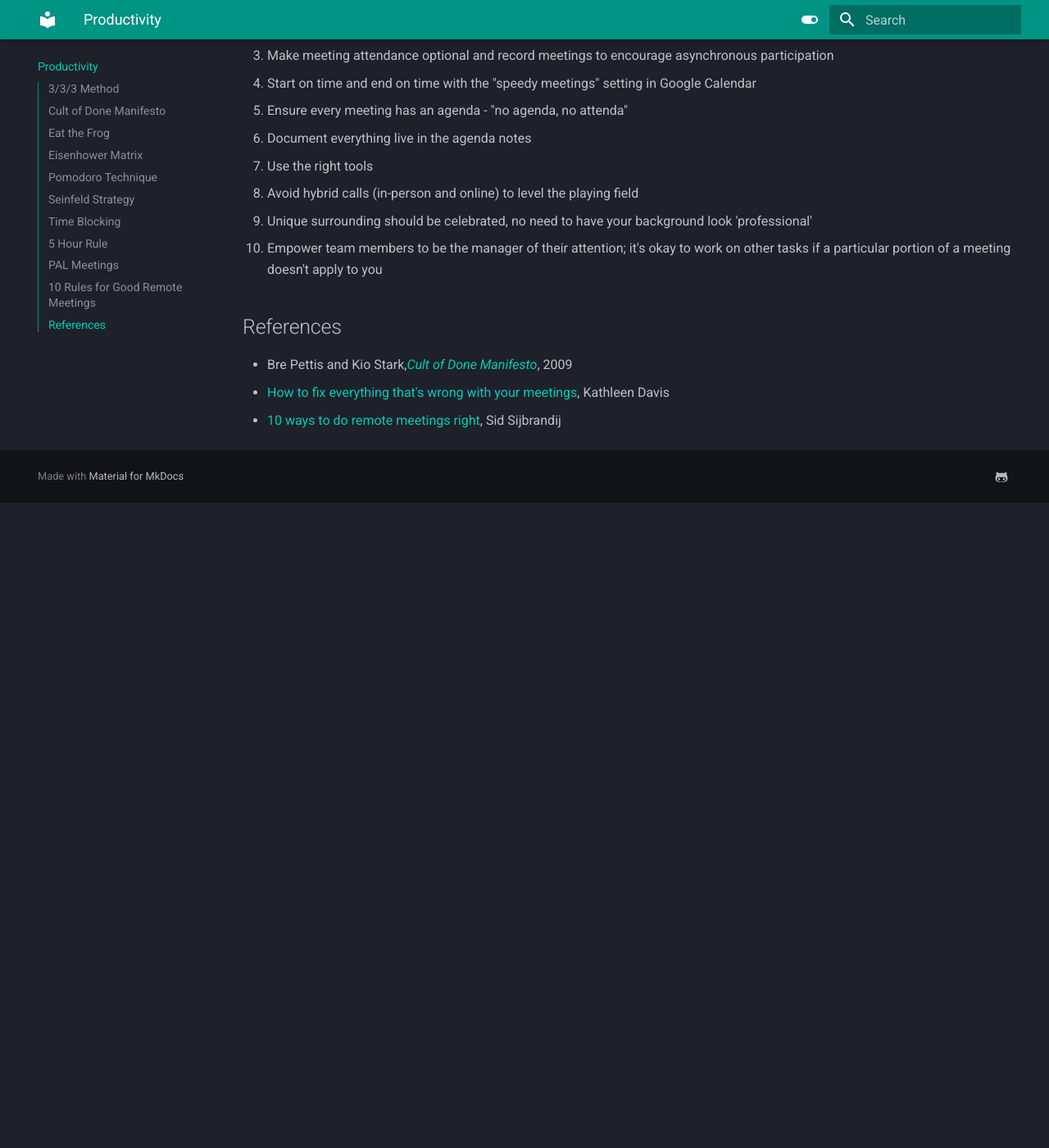
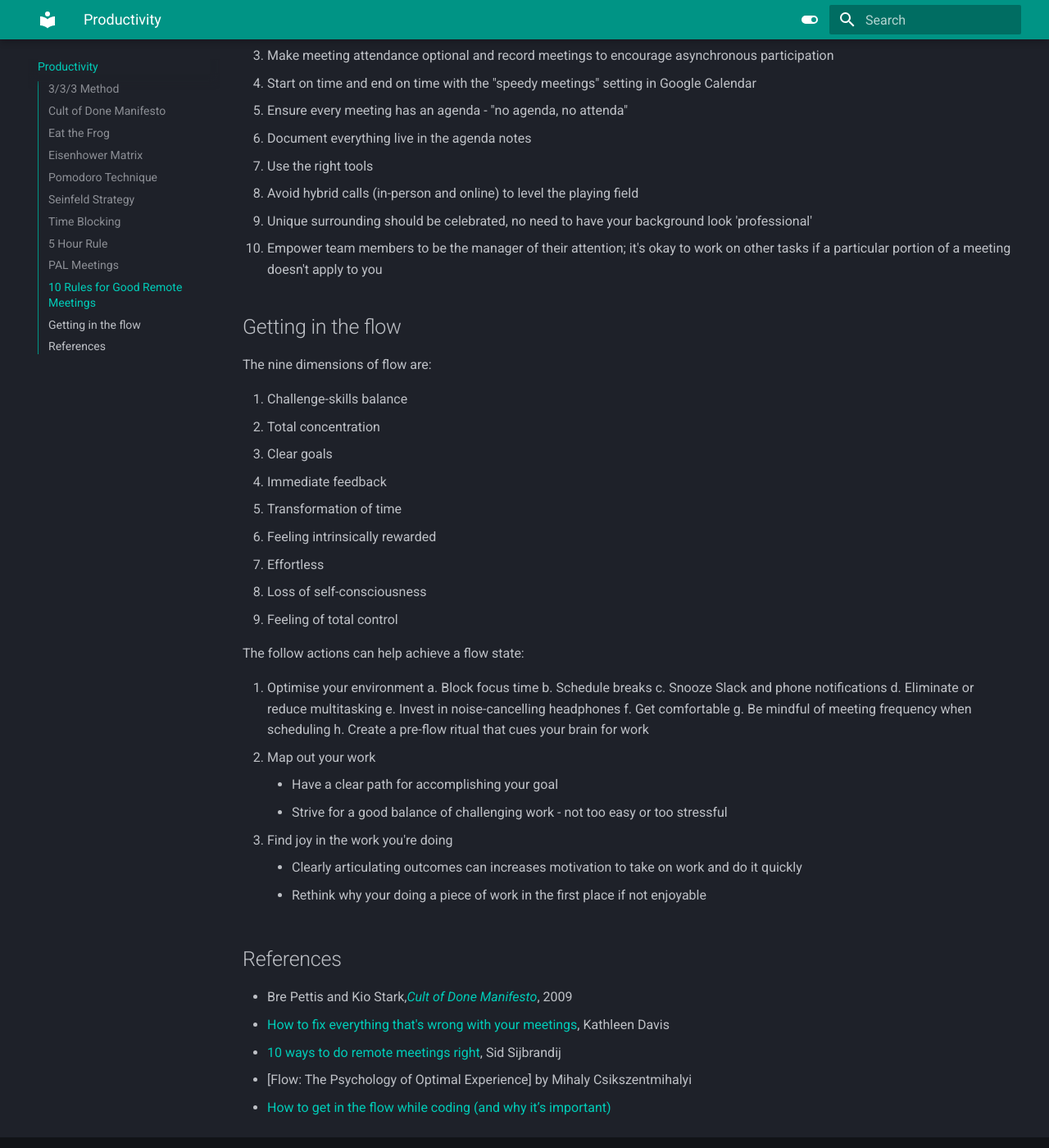
Before and after one commit to kieran-ryan/leabhar-cliste, an MkDocs documentation site: the page built from docs/productivity.md, in a window 1280 px wide and 1400 px high, scrolled down 2927 px. Shown: the whole window at 82% size. Built offline with MkDocs 1.6.1 and Material for MkDocs 9.7.7, drawn with Linux system fonts in a browser that asks for light colours; before the commit the page ends 3540 px from its top, so only the background shows below that.

Commit message:
How to achieve flow state

```diff
--- a/docs/productivity.md
+++ b/docs/productivity.md
@@ -90,8 +90,42 @@ Devote one hour a day, five days a week, to learning something new.
 9. Unique surrounding should be celebrated, no need to have your background look 'professional'
 10. Empower team members to be the manager of their attention; it's okay to work on other tasks if a particular portion of a meeting doesn't apply to you
 
+## Getting in the flow
+
+The nine dimensions of flow are:
+
+1. Challenge-skills balance
+2. Total concentration
+3. Clear goals
+4. Immediate feedback
+5. Transformation of time
+6. Feeling intrinsically rewarded
+7. Effortless
+8. Loss of self-consciousness
+9. Feeling of total control
+
+The follow actions can help achieve a flow state:
+
+1. Optimise your environment
+   a. Block focus time
+   b. Schedule breaks
+   c. Snooze Slack and phone notifications
+   d. Eliminate or reduce multitasking
+   e. Invest in noise-cancelling headphones
+   f. Get comfortable
+   g. Be mindful of meeting frequency when scheduling
+   h. Create a pre-flow ritual that cues your brain for work
+2. Map out your work
+   - Have a clear path for accomplishing your goal
+   - Strive for a good balance of challenging work - not too easy or too stressful
+3. Find joy in the work you're doing
+   - Clearly articulating outcomes can increases motivation to take on work and do it quickly
+   - Rethink why your doing a piece of work in the first place if not enjoyable
+
 ## References
 
 - Bre Pettis and Kio Stark,[_Cult of Done Manifesto_](http://brepettis.com/work-avenue#/cultofdone/), 2009
 - [How to fix everything that's wrong with your meetings](https://www.fastcompany.com/90977309/how-fix-everything-thats-wrong-with-meetings?trk=feed_main-feed-card_feed-article-content), Kathleen Davis
 - [10 ways to do remote meetings right](https://www.linkedin.com/feed/update/urn:li:activity:7156783152638660608/), Sid Sijbrandij
+- [Flow: The Psychology of Optimal Experience] by Mihaly Csikszentmihalyi
+- [How to get in the flow while coding (and why it’s important)](https://github.blog/2024-01-22-how-to-get-in-the-flow-while-coding-and-why-its-important/)
```
